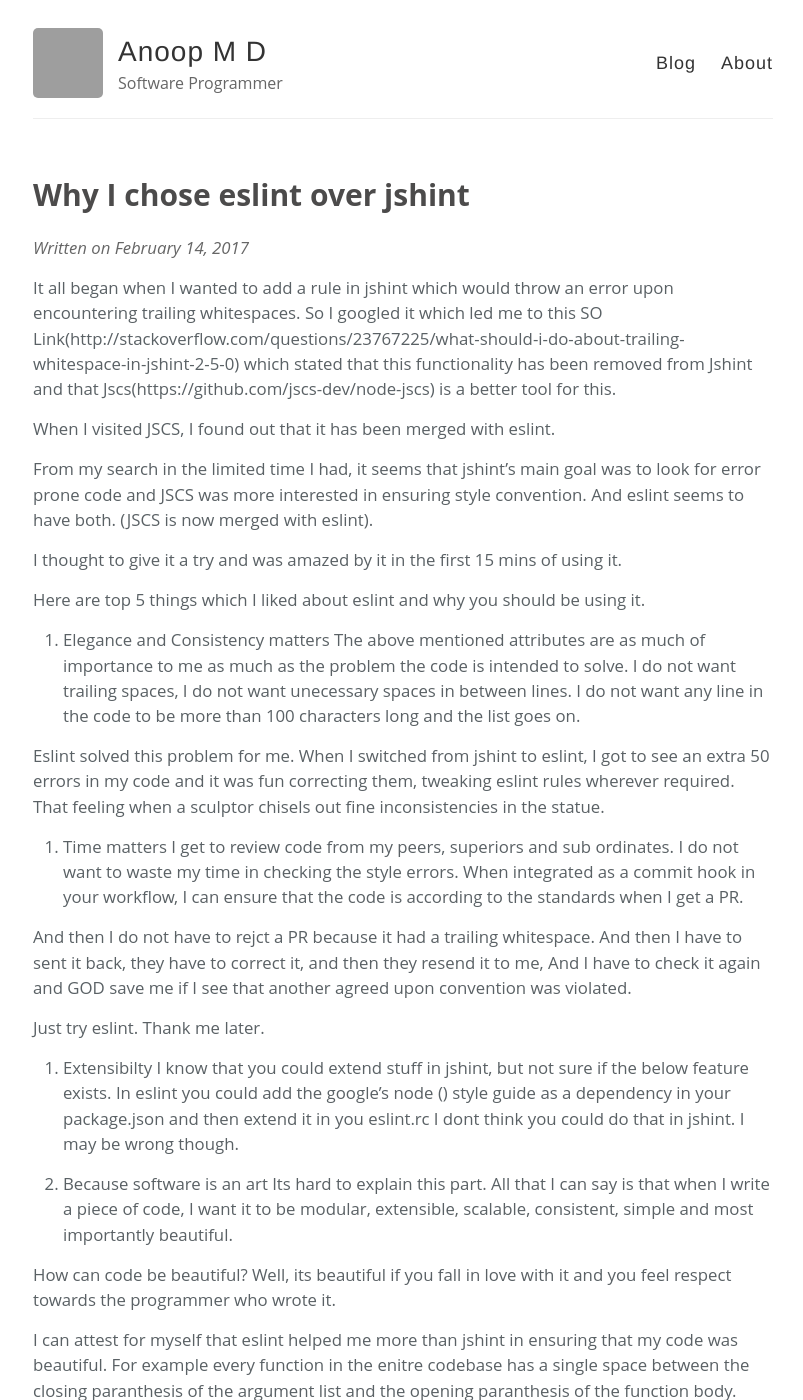
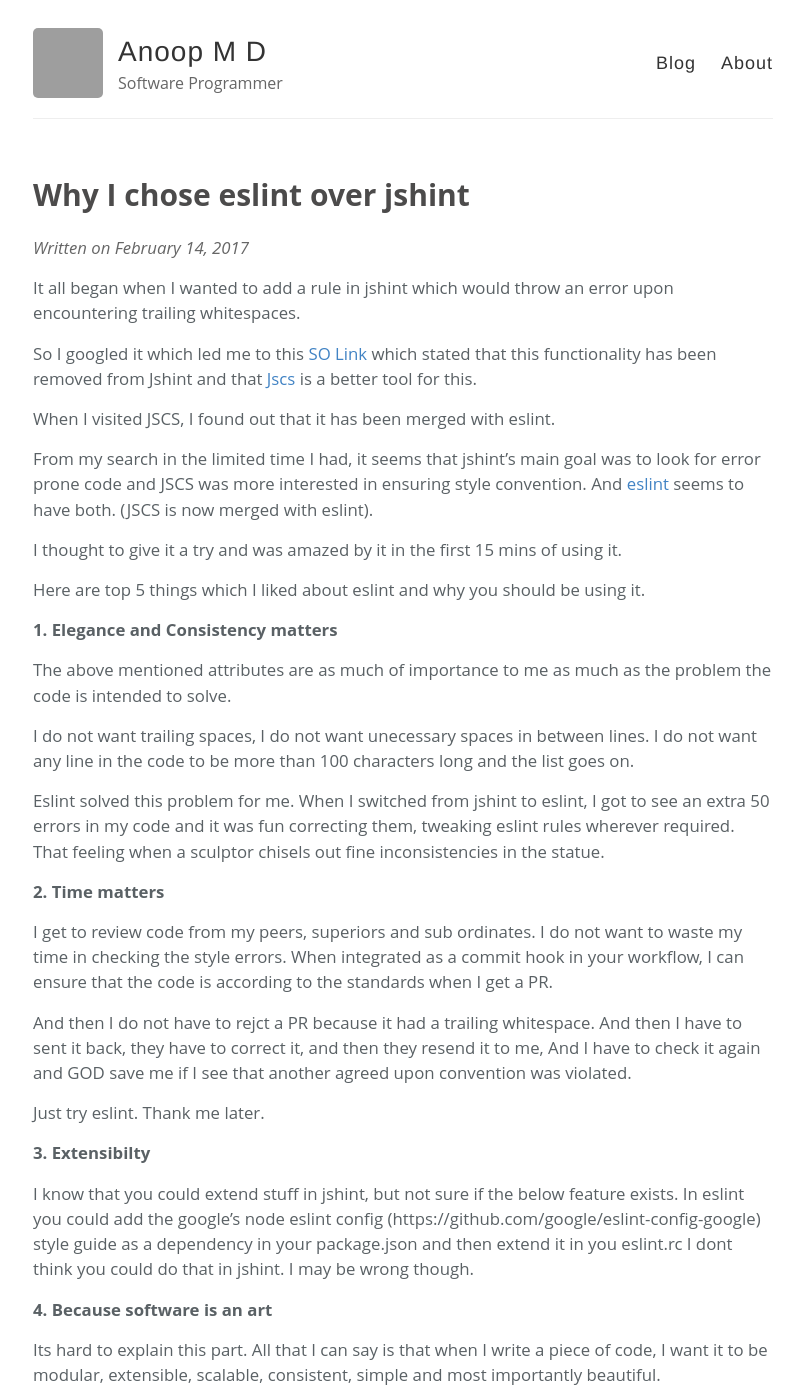
Before and after one commit to anoopmd/anoopmd.github.io, a Jekyll site: the page built from _posts/2017-2-14-why-i-chose-eslint-over-jshint.md, in a window 1280 px wide and 1400 px high. Shown: the whole window, without its empty margins (237-1040 px from the left). Built offline with Jekyll 4.4.1, drawn with Linux system fonts in a browser that asks for light colours; some of the changed text lies outside the part shown; grey boxes are pictures that could not be loaded.

Commit message:
Fine tuning

```diff
--- a/_posts/2017-2-14-why-i-chose-eslint-over-jshint.md
+++ b/_posts/2017-2-14-why-i-chose-eslint-over-jshint.md
@@ -4,48 +4,56 @@
 ---
 
 It all began when I wanted to add a rule in jshint which would throw an error upon encountering trailing whitespaces.
-So I googled it which led me to this SO Link(http://stackoverflow.com/questions/23767225/what-should-i-do-about-trailing-whitespace-in-jshint-2-5-0) which stated that this functionality has been removed from Jshint and that Jscs(https://github.com/jscs-dev/node-jscs) is a better tool for this.
+
+So I googled it which led me to this [SO Link](http://stackoverflow.com/questions/23767225/what-should-i-do-about-trailing-whitespace-in-jshint-2-5-0) which stated that this functionality has been removed from Jshint and that [Jscs](https://github.com/jscs-dev/node-jscs) is a better tool for this.
 
 When I visited JSCS, I found out that it has been merged with eslint.
 
 From my search in the limited time I had, it seems that jshint's main goal was to look for error prone code and JSCS was more interested in ensuring style convention.
-And eslint seems to have both. (JSCS is now merged with eslint).
+And [eslint](https://github.com/eslint/eslint) seems to have both. (JSCS is now merged with eslint).
 
 I thought to give it a try and was amazed by it in the first 15 mins of using it.
 
 Here are top 5 things which I liked about eslint and why you should be using it.
 
-1. Elegance and Consistency matters
+<b>1. Elegance and Consistency matters</b>
+
 The above mentioned attributes are as much of importance to me as much as the problem the code is intended to solve.
+
 I do not want trailing spaces, I do not want unecessary spaces in between lines. I do not want any line in the code to be more than 100 characters long and the list goes on.
 
 Eslint solved this problem for me. When I switched from jshint to eslint, I got to see an extra 50 errors in my code and it was fun correcting them, tweaking eslint rules wherever required. That feeling when a sculptor chisels out fine inconsistencies in the statue.
 
-2. Time matters
+<b>2. Time matters </b>
+
 I get to review code from my peers, superiors and sub ordinates. I do not want to waste my time in checking the style errors. When integrated as a commit hook in your workflow, I can ensure that the code is according to the standards when I get a PR.
 
 And then I do not have to rejct a PR because it had a trailing whitespace. And then I have to sent it back, they have to correct it, and then they resend it to me, And I have to check it again and GOD save me if I see that another agreed upon convention was violated.
 
 Just try eslint. Thank me later.
 
-3. Extensibilty
+<b>3. Extensibilty</b>
+
 I know that you could extend stuff in jshint, but not sure if the below feature exists.
-In eslint you could add the google's node () style guide as a dependency in your package.json
+In eslint you could add the google's node eslint config (https://github.com/google/eslint-config-google) style guide as a dependency in your package.json
 and then extend it in you eslint.rc I dont think you could do that in jshint. I may be wrong though.
 
-4. Because software is an art
+<b>4. Because software is an art</b>
+
 Its hard to explain this part. All that I can say is that when I write a piece of code, I want it to be modular, extensible, scalable, consistent, simple and most importantly beautiful.
 
-How can code be beautiful? Well, its beautiful if you fall in love with it and you feel respect towards the programmer who wrote it.
+How can code be beautiful? Well, its beautiful if you genuinely feel respect towards the programmer who wrote it.
 
 I can attest for myself that eslint helped me more than jshint in ensuring that my code was beautiful.
+
 For example every function in the enitre codebase has a single space between the closing paranthesis of the argument list and the opening paranthesis of the function body.
 
 I cannot attest for you, You need to go and find it yourself.
 
 Little things matter.
 
-5. ES6
+<b>5. ES6</b>
+
 Again, I am not sure, but it seems eslint has much better support and style checks for ES6 code when compared to jshint.
 
 This is my intuition. I do not have time to check whether jshint is really better than eslint at ES6 error and style checks. I am a ES6 amateur BTW.
@@ -53,11 +61,17 @@
 (Not to sound like an egoistical asshole here, but most of the times my intuition is right, and when it is wrong I do apologize and correct myself instead of taking a defensive stand to prove my own point)
 
 Last but not least, go checkout the github stars and npm downloads per month.
+
 I agree that these stats are do not guarantee the number of people who are using it, but is definitely a metric that you can see to check the popularity.
 
+(I agree that jshint has more stars, but its been there for long time and eslint has traction)
+
 To end this blog,
+
 There are a lot of existing projects using jshint. I do not advice to make the move to eslint instantly.
+
 I am not a fan of switching technlogies when you come across a new fancy tool.
+
 It would be better to first try it out, weigh the pros and cons of migration and then proceed.
 
 Thanks for reading. Good day!
```
